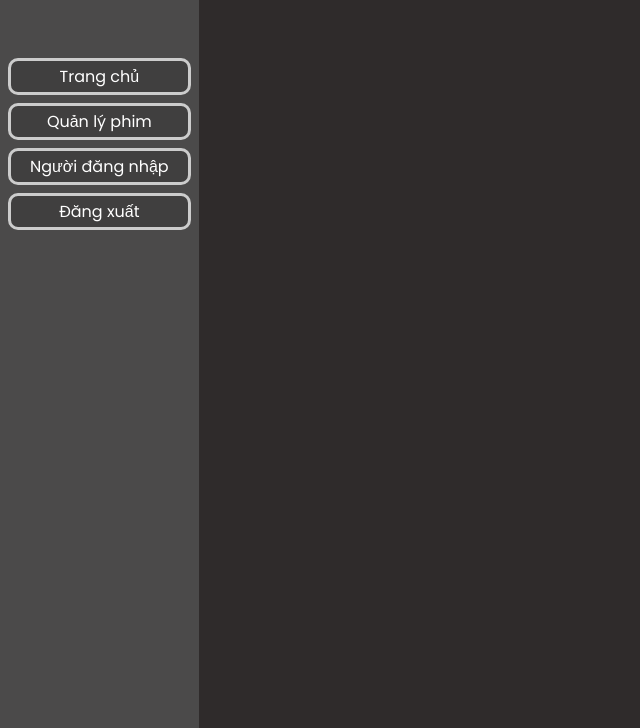
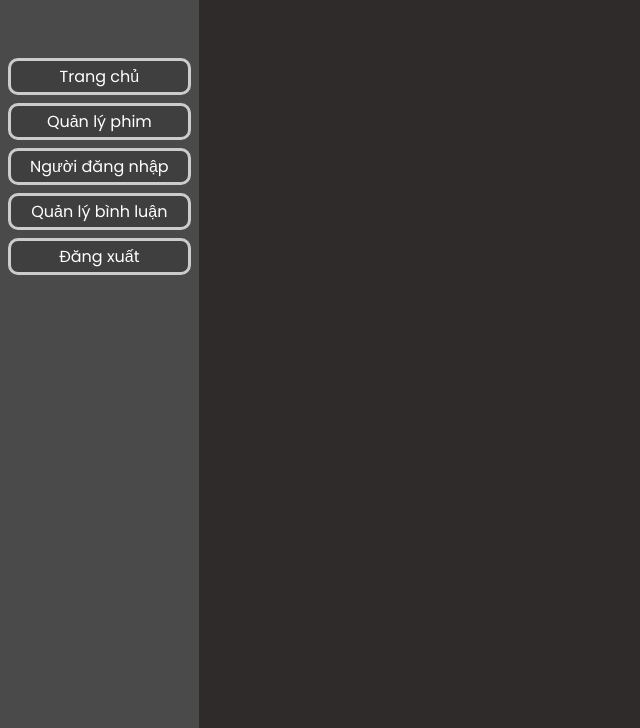
Before and after one commit to dondeptrai/webphim, a PHP site: page /admin.php in a window 1280 px wide. Shown: the top 728 px of the page, without its empty margins (0-640 px from the left). Run offline with PHP 8.4, Linux system fonts and the light colour scheme; a user stored in the database is signed in.

Commit message:
Update admin.php

```diff
--- a/admin.php
+++ b/admin.php
@@ -25,6 +25,7 @@
         <li><a href="admin.php" style="color:white;text-decoration:none">Trang chủ</a></li>
         <li><a href="admin.php?pid=2" style="color:white;text-decoration:none">Quản lý phim</a></li>
         <li><a href="admin.php?pid=8"style="color:white;text-decoration:none">Người đăng nhập</a></li>
+        <li><a href="admin.php?pid=10"style="color:white;text-decoration:none">Quản lý bình luận</a></li>
         <li><a href="view/logout.php"style="color:white;text-decoration:none"> Đăng xuất</a></li>
     </div>
     <div class="dsphim">
```
